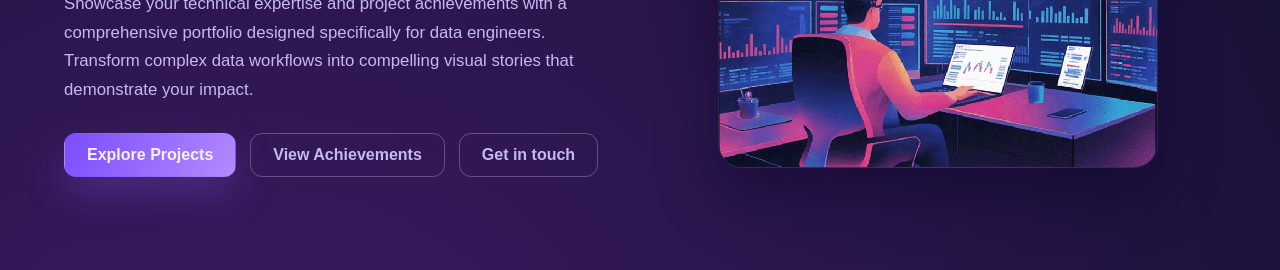
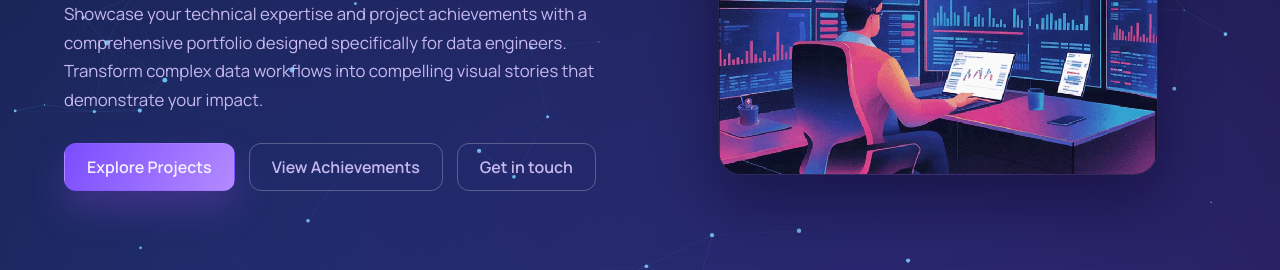
Before and after one commit to Devangi2217/portfolio, a website: page index.html in a window 1280 px wide. Shown: the part 259-529 px from the top of the page. Drawn offline with Linux system fonts and the light colour scheme; no server answers.

Commit message:
Add sci-fi font and animated background

```diff
--- a/index.html
+++ b/index.html
@@ -30,12 +30,13 @@
     <link rel="preconnect" href="https://fonts.googleapis.com" />
     <link rel="preconnect" href="https://fonts.gstatic.com" crossorigin />
     <link
-      href="https://fonts.googleapis.com/css2?family=Sora:wght@300;400;500;600;700&family=Space+Grotesk:wght@400;500;600;700&display=swap"
+      href="https://fonts.googleapis.com/css2?family=Manrope:wght@300;400;500;600;700&family=Orbitron:wght@400;600;700&display=swap"
       rel="stylesheet"
     />
     <link rel="stylesheet" href="styles.css" />
   </head>
   <body>
+    <canvas id="bg-canvas" aria-hidden="true"></canvas>
     <div class="page">
       <header class="hero" id="top">
         <nav class="nav">
--- a/script.js
+++ b/script.js
@@ -71,3 +71,79 @@ if (adminButton) {
     adminButton.style.display = "inline-flex";
   }
 }
+
+const canvas = document.querySelector("#bg-canvas");
+if (canvas instanceof HTMLCanvasElement) {
+  const ctx = canvas.getContext("2d");
+  const prefersReducedMotion = window.matchMedia("(prefers-reduced-motion: reduce)").matches;
+
+  const state = {
+    width: 0,
+    height: 0,
+    particles: [],
+    mouse: { x: 0, y: 0 },
+  };
+
+  const resize = () => {
+    state.width = window.innerWidth;
+    state.height = window.innerHeight;
+    canvas.width = state.width;
+    canvas.height = state.height;
+    const count = Math.floor(Math.min(120, Math.max(50, state.width / 12)));
+    state.particles = Array.from({ length: count }, () => ({
+      x: Math.random() * state.width,
+      y: Math.random() * state.height,
+      vx: (Math.random() - 0.5) * 0.4,
+      vy: (Math.random() - 0.5) * 0.4,
+      r: Math.random() * 2 + 0.6,
+    }));
+  };
+
+  const draw = () => {
+    if (!ctx) return;
+    ctx.clearRect(0, 0, state.width, state.height);
+    ctx.fillStyle = "rgba(120, 200, 255, 0.9)";
+    ctx.strokeStyle = "rgba(120, 200, 255, 0.15)";
+
+    for (const p of state.particles) {
+      p.x += p.vx;
+      p.y += p.vy;
+      if (p.x < 0 || p.x > state.width) p.vx *= -1;
+      if (p.y < 0 || p.y > state.height) p.vy *= -1;
+
+      ctx.beginPath();
+      ctx.arc(p.x, p.y, p.r, 0, Math.PI * 2);
+      ctx.fill();
+    }
+
+    for (let i = 0; i < state.particles.length; i++) {
+      for (let j = i + 1; j < state.particles.length; j++) {
+        const a = state.particles[i];
+        const b = state.particles[j];
+        const dx = a.x - b.x;
+        const dy = a.y - b.y;
+        const dist = Math.hypot(dx, dy);
+        if (dist < 120) {
+          ctx.globalAlpha = 1 - dist / 120;
+          ctx.beginPath();
+          ctx.moveTo(a.x, a.y);
+          ctx.lineTo(b.x, b.y);
+          ctx.stroke();
+        }
+      }
+    }
+    ctx.globalAlpha = 1;
+
+    if (!prefersReducedMotion) {
+      requestAnimationFrame(draw);
+    }
+  };
+
+  resize();
+  window.addEventListener("resize", resize);
+  if (!prefersReducedMotion) {
+    requestAnimationFrame(draw);
+  } else {
+    draw();
+  }
+}
--- a/styles.css
+++ b/styles.css
@@ -19,10 +19,11 @@
 }
 
 body {
-  font-family: Arial, Helvetica, sans-serif;
+  font-family: "Manrope", sans-serif;
   color: var(--text);
-  background: radial-gradient(circle at 20% 20%, #3d1b64, #0b0d25 50%),
-    linear-gradient(135deg, #11154b 0%, #2a124d 50%, #3b1f6c 100%);
+  background: radial-gradient(circle at 15% 15%, rgba(41, 88, 196, 0.35), transparent 45%),
+    radial-gradient(circle at 80% 20%, rgba(120, 58, 242, 0.35), transparent 45%),
+    #0b0f1f;
   min-height: 100vh;
 }
 
@@ -30,14 +31,25 @@ body {
   max-width: 1200px;
   margin: 0 auto;
   padding: 0 24px 80px;
+  position: relative;
+  z-index: 1;
 }
 
 h1,
 h2,
 h3,
 h4 {
-  font-family: Arial, Helvetica, sans-serif;
+  font-family: "Orbitron", sans-serif;
   font-weight: 600;
+}
+
+#bg-canvas {
+  position: fixed;
+  inset: 0;
+  width: 100%;
+  height: 100%;
+  z-index: 0;
+  pointer-events: none;
 }
 
 h1 {
```
Also changed, not shown: projects.html (+2 -1 lines).
